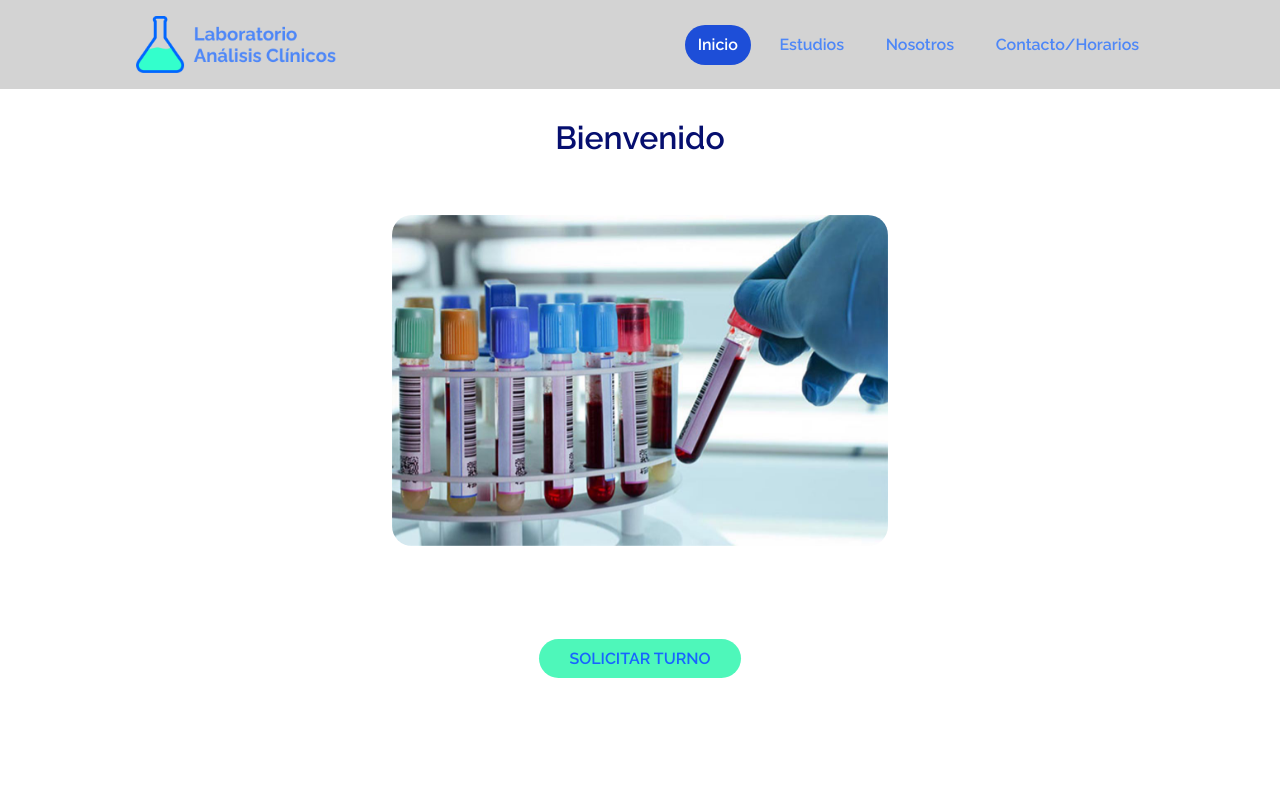
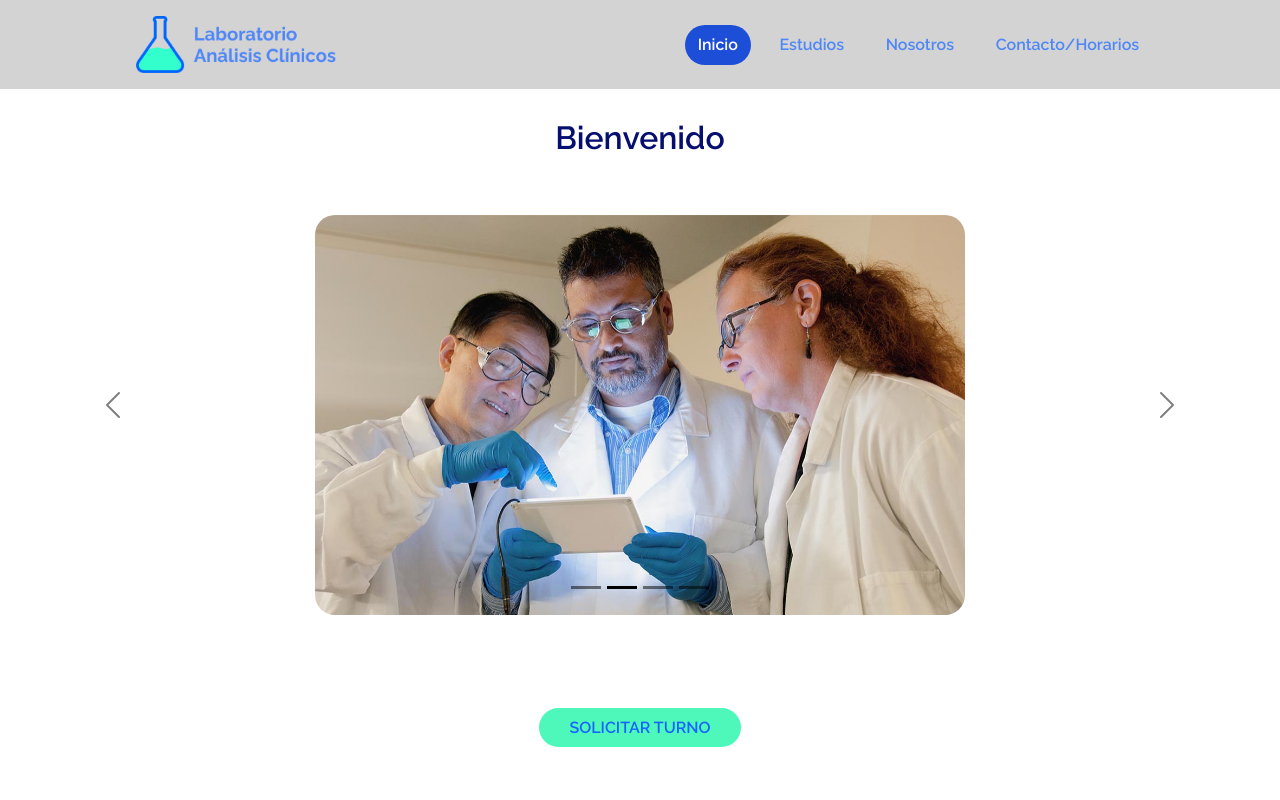
Before and after one commit to Francisco-Intelangelo/Laboratorio-de-Analisis-Clinicos, a React (Vite) app: page / in a window 1280 px wide. Shown: the top 800 px of the page. Built offline with nearby package versions, Linux system fonts and the light colour scheme.

Commit message:
se cambio carousel y fomr de contacto

```diff
--- a/src/Components/Slider/Slider.css
+++ b/src/Components/Slider/Slider.css
@@ -6,11 +6,13 @@
     padding-top: 20px;
 }
 .carousel .carousel-inner{
-    width: 40%;
+    width: 650px;
+    height: 400px;
     border-radius: 20px;
 }
 @media(max-width: 600px){
     .carousel .carousel-inner{
         width: 100%;
+        height: 100%;
     }
 }
--- a/src/Components/Slider/Slider.jsx
+++ b/src/Components/Slider/Slider.jsx
@@ -2,26 +2,41 @@ import img1 from "../../assets/AssetsHome/Slider/1.jpg"
 import img2 from "../../assets/AssetsHome/Slider/2.jpg"
 import img3 from "../../assets/AssetsHome/Slider/3.jpg"
 import img4 from "../../assets/AssetsHome/Slider/4.jpg"
+import Carousel from 'react-bootstrap/Carousel';
 import './Slider.css';
 
 
 export const Slider = () => {
     return (
-            <div id="carouselExampleSlidesOnly" className="carousel slide" data-bs-ride="carousel">
-                <div className="carousel-inner">
-                    <div className="carousel-item active">
-                        <img src={img1} className="d-block w-100" alt="foto1"/>
-                    </div>
-                    <div className="carousel-item">
-                        <img src={img2} className="d-block w-100" alt="foto2"/>
-                    </div>
-                    <div className="carousel-item">
-                        <img src={img3} className="d-block w-100" alt="foto3"/>
-                    </div>
-                    <div className="carousel-item">
-                        <img src={img4} className="d-block w-100" alt="foto4"/>
-                    </div>
-                </div>
-            </div>
+        <Carousel data-bs-theme="dark">
+            <Carousel.Item>
+                <img
+                    className="d-block w-100"
+                    src={img1}
+                    alt="First slide"
+                />
+            </Carousel.Item>
+            <Carousel.Item>
+                <img
+                    className="d-block w-100"
+                    src={img2}
+                    alt="Second slide"
+                />
+            </Carousel.Item>
+            <Carousel.Item>
+                <img
+                    className="d-block w-100"
+                    src={img3}
+                    alt="Third slide"
+                />
+            </Carousel.Item>
+            <Carousel.Item>
+                <img
+                    className="d-block w-100"
+                    src={img4}
+                    alt="Fourd slide"
+                />
+            </Carousel.Item>
+        </Carousel>
     )
 }
--- a/src/Pages/Contacto/Contacto.jsx
+++ b/src/Pages/Contacto/Contacto.jsx
@@ -19,7 +19,7 @@ export const Contacto = () => {
                         <input className="inputForm" type="email" name="email" placeholder="email@email.com" required/>
 
                         <label className="labelForm">Mensaje:</label>
-                        <textarea className="textarea" name="message" id="message" cols="45" rows="7" placeholder="Mensaje..."></textarea>
+                        <textarea className="textarea" name="message" id="message" cols="38" rows="7" placeholder="Mensaje..."></textarea>
                         <button className="buttonForm" type="submit">Enviar</button>
                     </div>
                 </form>
```
